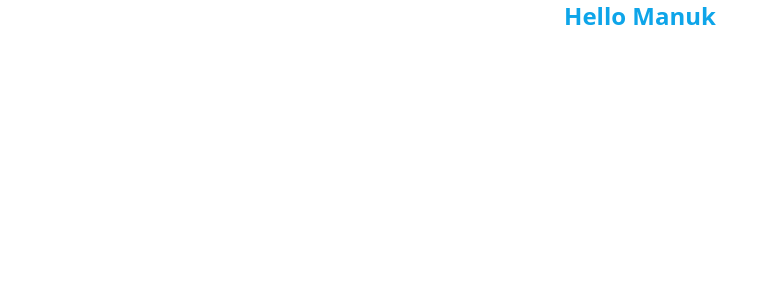
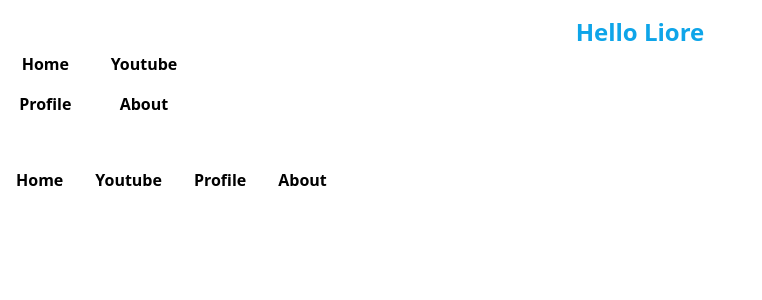
Before and after one commit to Liore-S/frontend-next, a Next.js app: page / in a window 1280 px wide. Shown: the top 300 px of the page, without its empty margins (0-762 px from the left). Built offline with nearby package versions, Linux system fonts and the light colour scheme.

Commit message:
underline animation

```diff
--- a/pages/index.js
+++ b/pages/index.js
@@ -4,8 +4,28 @@ import Image from 'next/image'
 
 export default function Home() {
   return (
-    <h1 className='h1-blue'>
-      Hello Manuk
-    </h1>
+    <body >
+      <div className='align-middle'>
+        <h1 className='h1-blue mt-4 hover:animate-ping '>
+          Hello Liore
+        </h1>
+      </div>
+      <div className='grid grid-cols-2 grid-rows-2 w-fit gap-2'>
+        <a className='underline-nav relative text-center mx-3 px-0 py-1' href='/'>Home</a>
+        <a className='underline-nav relative text-center mx-3 px-0 py-1' href='/'>Youtube</a>
+        <a className='underline-nav relative text-center mx-3 px-0 py-1' href='/'>Profile</a>
+        <a className='underline-nav relative text-center mx-3 px-0 py-1' href='/'>About</a>
+        <br />
+      </div>
+      <div className='flex'>
+        <a className='underline-nav relative text-center m-3 p-1' href='/'>Home</a>
+        <a className='underline-nav relative text-center m-3 p-1' href='/'>Youtube</a>
+        <a className='underline-nav relative text-center m-3 p-1' href='/'>Profile</a>
+        <a className='underline-nav relative text-center m-3 p-1' href='/'>About</a>
+
+      </div>
+      {/* <button className="relative m-3 p-3 bg-slate-200 hover:bg-slate-300 rounded-md text-black align-middle shadow-lg
+        after:absolute after:w-[100%] after:h-1 after:left-0 after:bottom-0 after:bg-orange-600">Button A</button> */}
+    </body>
   )
 }
--- a/styles/globals.css
+++ b/styles/globals.css
@@ -6,4 +6,10 @@
   .h1-blue{
     @apply text-2xl font-bold underline-offset-1 text-sky-500 text-center
   }
+
+  .underline-nav{
+    @apply font-bold before:absolute before:w-full before:h-0.7
+    before:left-0 before:bottom-0 before:bg-black before:scale-x-0 before:block hover:before:scale-x-100
+    before:origin-top-right hover:before:origin-top-left before:transition-transform before:duration-300
+  }
 }
--- a/tailwind.config.js
+++ b/tailwind.config.js
@@ -1,9 +1,14 @@
 module.exports = {
+  darkMode:'class',
   content: [
     "./pages/**/*.{js,ts,jsx,tsx}",
     "./components/**/*.{js,ts,jsx,tsx}",],
   theme: {
-    extend: {},
+    extend: {
+      spacing:{
+        '0.7':'0.175rem'
+      }
+    },
   },
   plugins: [],
 }
```
